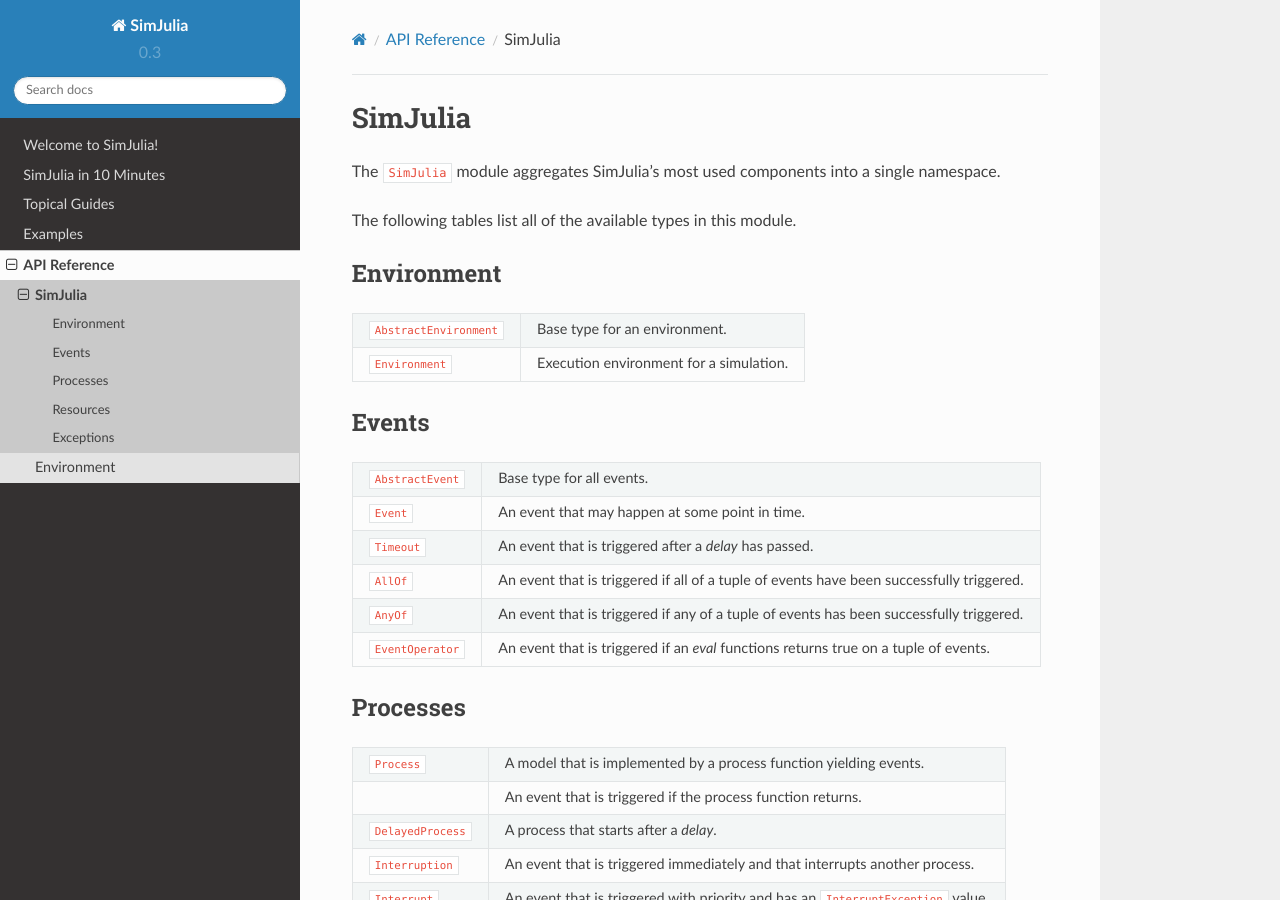
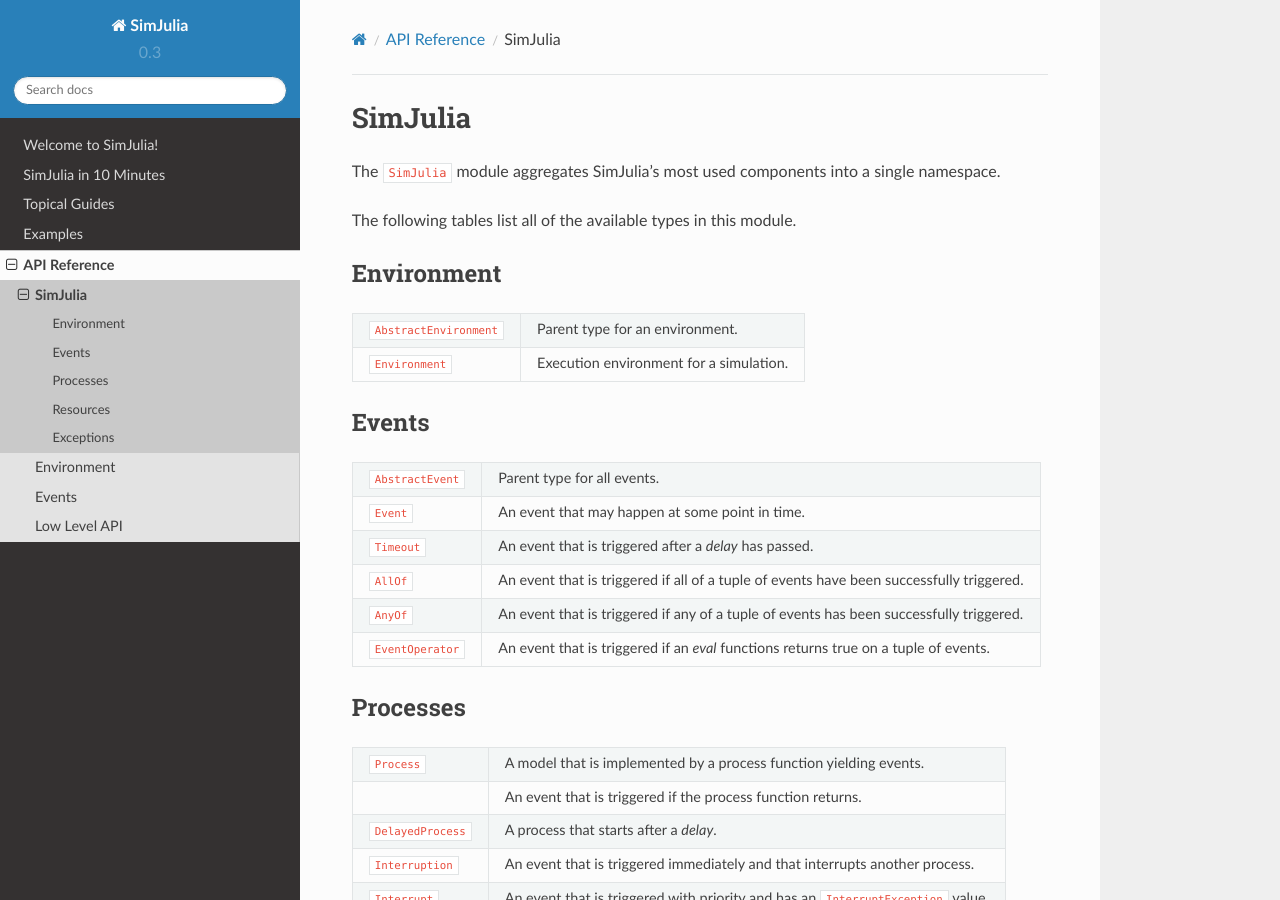
Before and after one commit to JuliaDynamics/ConcurrentSim.jl, a Sphinx documentation site: the page built from docs/source/api/1_SimJulia.rst, in a window 1280 px wide and 900 px high. Built offline with Sphinx 7.4.7 and the Read the Docs theme 2.0.0, drawn with Linux system fonts in a browser that asks for light colours; cross-references to code outside the pages are shown as plain code.

```diff
--- a/docs/source/api/1_SimJulia.rst
+++ b/docs/source/api/1_SimJulia.rst
@@ -10,7 +10,7 @@ Environment
 ~~~~~~~~~~~
 
 ============================  =======================================
-:class:`AbstractEnvironment`  Base type for an environment.
+:class:`AbstractEnvironment`  Parent type for an environment.
 :class:`Environment`          Execution environment for a simulation.
 ============================  =======================================
 
@@ -19,7 +19,7 @@ Events
 ~~~~~~
 
 ======================  ========================================================================================
-:class:`AbstractEvent`  Base type for all events.
+:class:`AbstractEvent`  Parent type for all events.
 :class:`Event`          An event that may happen at some point in time.
 :class:`Timeout`        An event that is triggered after a `delay` has passed.
 :class:`AllOf`          An event that is triggered if all of a tuple of events have been successfully triggered.
--- /dev/null
+++ b/docs/source/api/9_Low_level.rst
@@ -0,0 +1,2 @@
+Low Level API
+-------------
--- a/docs/source/api/index.rst
+++ b/docs/source/api/index.rst
@@ -8,3 +8,5 @@ The API reference provides detailed descriptions of SimJulia’s classes and fun
 
    1_SimJulia
    2_Environment
+   3_Events
+   9_Low_level
--- a/docs/source/topical_guides/3_events.rst
+++ b/docs/source/topical_guides/3_events.rst
@@ -44,7 +44,7 @@ Adding callbacks to an event
 
 That’s on purpose. The most common way to add a callback to an event is yielding it from your process function (:func:`yield(ev::AbstractEvent) <yield>`). This will add the function :func:`proc.resume(ev::AbstractEvent) <proc.resume>` as a callback. That’s how your process gets resumed when it yielded an event.
 
-However, you can add a function to the list of callbacks as long as it accepts an instance of type :class:`Event` as its first argument using the function :func:`append_callback(ev::AbstracteEvent, callback::Function, args...) <append_callback>`::
+However, you can add a function to the list of callbacks as long as it accepts an instance of type :class:`Event` as its first argument using the function :func:`append_callback(ev::AbstractEvent, callback::Function, args...) <append_callback>`::
 
   using SimJulia
 
```
Also changed, not shown: docs/source/api/2_Environment.rst (+18 -3 lines), docs/source/api/3_Events.rst (added, +63 -0 lines), 2 other files.
